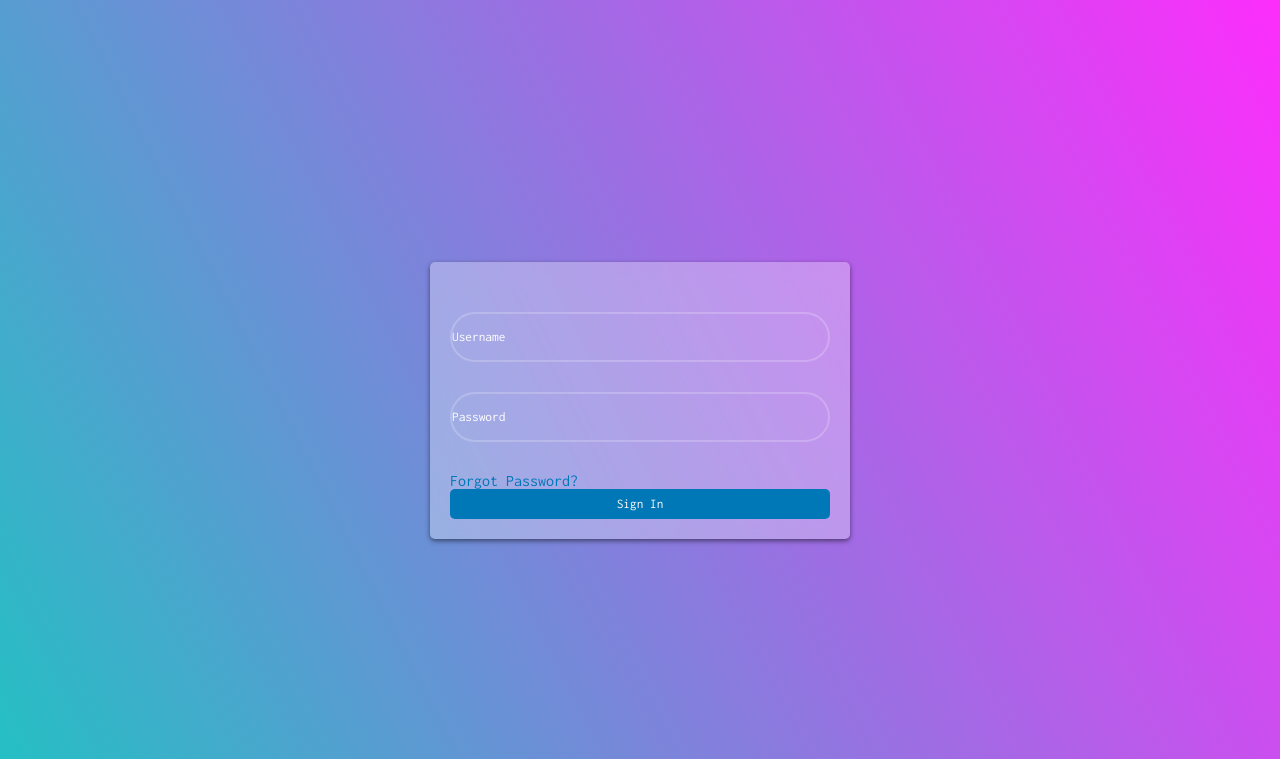
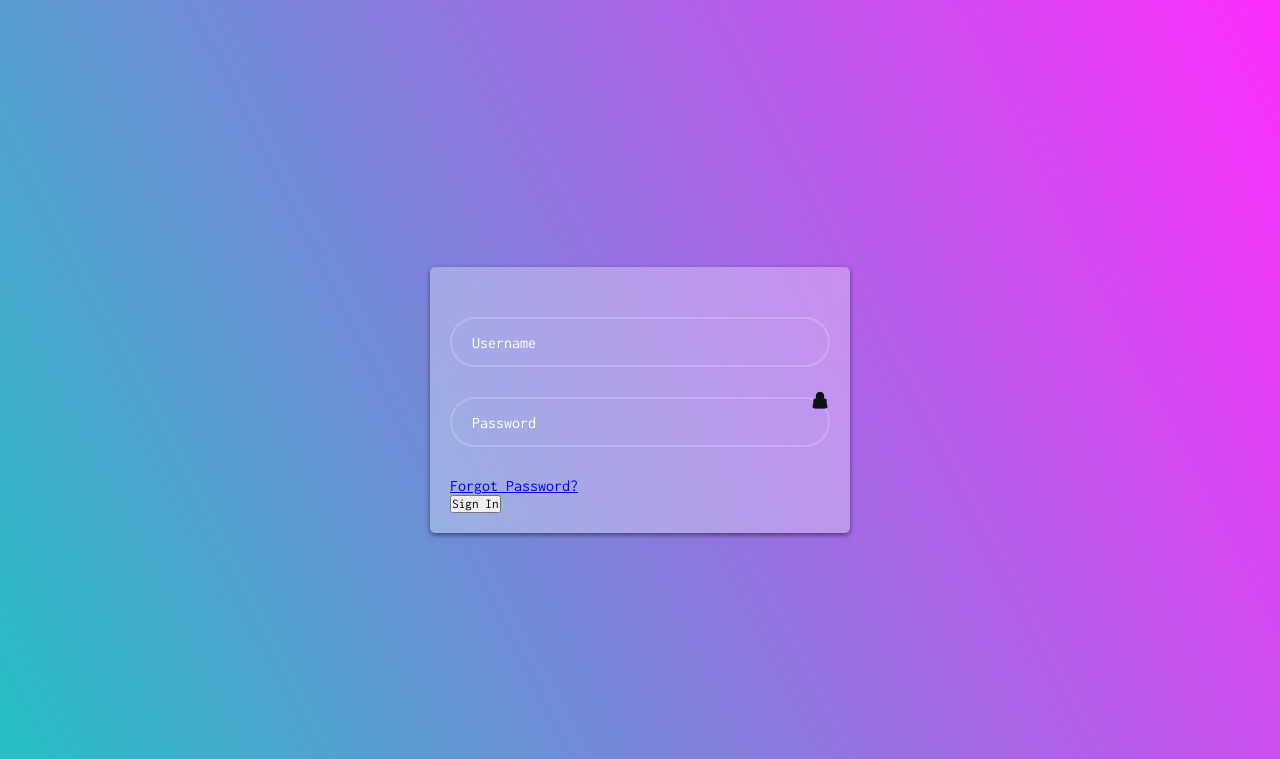
Before and after one commit to AyrtonW321/OraganizeMe, a PHP site: page / in a window 1280 px wide. Shown: the top 759 px of the page. Run offline with PHP 8.4, Linux system fonts and the light colour scheme.

Commit message:
Change css

```diff
--- a/frontend/index.html
+++ b/frontend/index.html
@@ -8,14 +8,14 @@
         <link rel="preconnect" href="https://fonts.gstatic.com" crossorigin>
         <link href="https://fonts.googleapis.com/css2?family=Inconsolata:wght@200..900&display=swap" rel="stylesheet">
         <link rel = "stylesheet" href = "styles.css">
+        <link href='https://unpkg.com/boxicons@2.1.4/css/boxicons.min.css' rel='stylesheet'>
     </head>
     <body>
         <div class="loginPage">
             <h1>Welcome to OrganizeMe</h1>
-            <form action="" id="signInForm" action="/login">
-
+            <form id="signInForm" action="/login">
                 <div class="inputBox">
-                    <input type = "text" placeholder="Username" id = "username" autocomplete="off" required>
+                    <input type = "password" placeholder="Username" id = "username" autocomplete="off" required>
                     <i class='bx bxs-user'></i>
                 </div>
 
--- a/frontend/styles.css
+++ b/frontend/styles.css
@@ -17,7 +17,6 @@
     justify-content: center;
     align-items: center;
     min-height: 100vh;
-    background: rgb(34,193,195);
     background: linear-gradient(63deg, rgba(34,193,195,1) 0%, rgba(253,45,252,1) 100%);
 }
 
@@ -70,6 +69,9 @@
     outline: none;
     border: 2px solid rgba(255, 255, 255, .2);
     border-radius: 40px;
+    font-size: 16px;
+    color: #fff;
+    padding: 20px 45px 20px 20px;
 }
 
 .inputBox input::placeholder{
@@ -81,29 +83,21 @@
     right: 20px;
     top: 50%;
     transform: translateY(-50%);
+    font-size: 20px;
 }
 
-label{
-    display: block;
-    margin-bottom: 5px;
+.loginPage .forget{
+    display: flex;
+    justify-content: space-between;
+    font-size: 14.5px;
+    margin: -15px 0 15px;
 }
 
-button{
-    display: block;
-    width: 100%;
-    border: none;
-    border-radius: 5px;
-    height: 30px;
-    background-color: #0077b6;
-    color: #fffafa;
-    cursor: pointer;
+.remember-forgot label input{
+    accent-color: #fff;
+    margin-right: 3px;
 }
 
-button:hover{
-    opacity: 0.8;
+.remember-forgot a{
+    color: #fff
 }
-
-a{
-    color: #0077b6;
-    text-decoration: none;
-}
```
